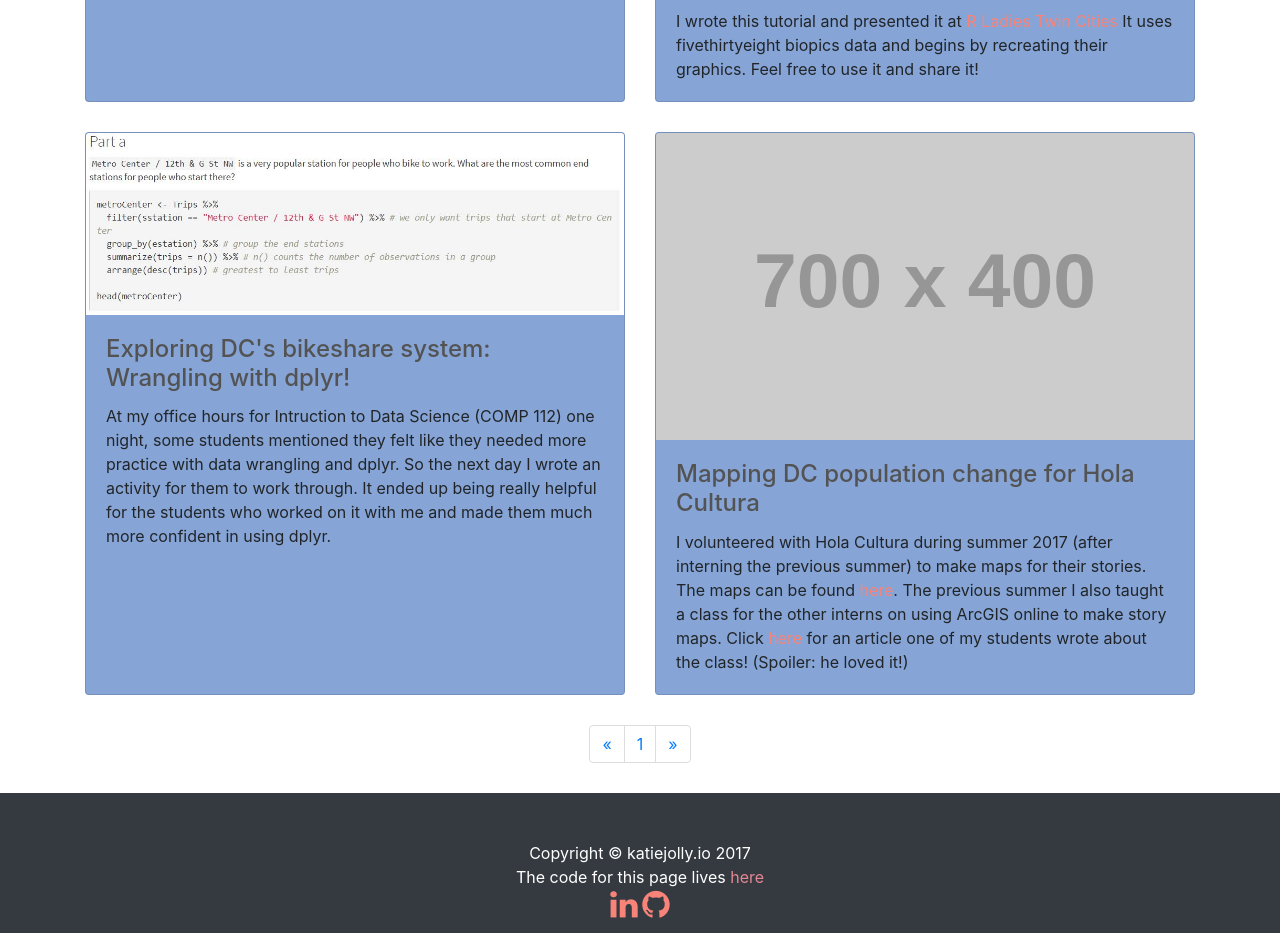
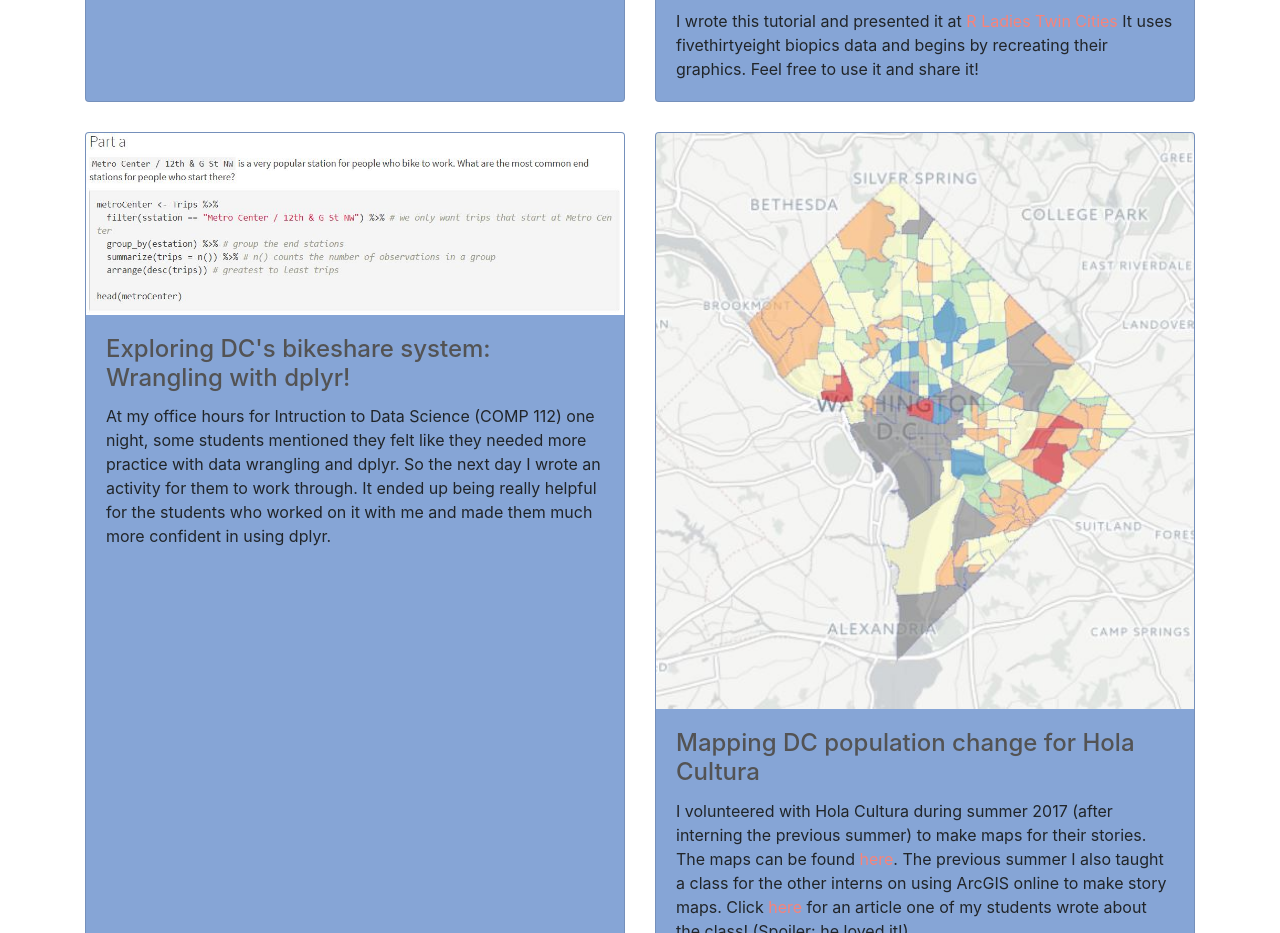
Before and after one commit to katiejolly/old-website, a website: page portfolio.html in a window 1280 px wide. Shown: the part 1286-2219 px from the top of the page. Drawn offline with Linux system fonts and the light colour scheme; placeholder pictures from the web are drawn by us.

```diff
--- a/portfolio.html
+++ b/portfolio.html
@@ -116,7 +116,7 @@
         </div>
         <div class="col-lg-6 portfolio-item">
           <div class="card h-100">
-            <a href="https://github.com/katiejolly/hola-cultura-maps"><img class="card-img-top" src="http://placehold.it/700x400" alt=""></a>
+            <a href="https://github.com/katiejolly/hola-cultura-maps"><img class="card-img-top" src="images/hola_map.JPG" alt=""></a>
             <div class="card-body">
               <h4 class="card-title">
                 <a href="https://github.com/katiejolly/hola-cultura-maps">Mapping DC population change for Hola Cultura</a>
```
